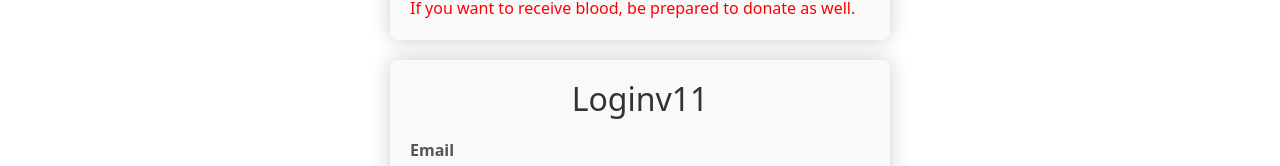
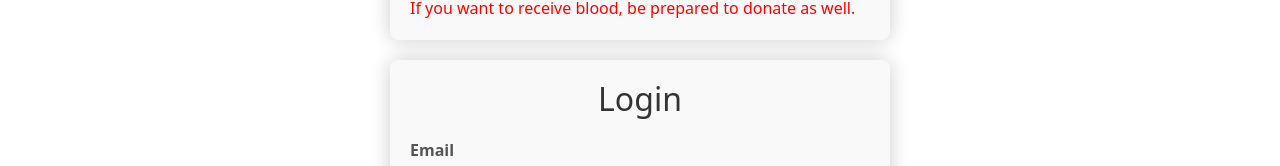
Before and after one commit to arunkumar-create/main, a React (Create React App) app in the folder frontend/: page /searchdonar in a window 1280 px wide. Shown: the part 176-342 px from the top of the page. Built offline with nearby package versions, Linux system fonts and the light colour scheme.

Commit message:
popup_change

```diff
--- a/frontend/src/LoginRegister/Login.js
+++ b/frontend/src/LoginRegister/Login.js
@@ -91,7 +91,7 @@ const Login = (props) => {
       </div>
 
       <div className="containere">
-        <h2>Loginv11</h2>
+        <h2>Login</h2>
         <form onSubmit={handleSubmit}>
           <div>
             <label>Email</label>
--- a/frontend/src/LoginRegister/Register.js
+++ b/frontend/src/LoginRegister/Register.js
@@ -214,7 +214,7 @@ const Register = ({ onSelectChange },props) => {
           try {
             const response = await axios.post('http://localhost:8080/userdetails/save', formData);
             if (response.status === 200) {
-              alert('Form Submitted Successfully');
+              alert('Form Submitted Successfully1');
             } else {
               alert('There was a problem submitting the form. Please try again.');
             }
```
